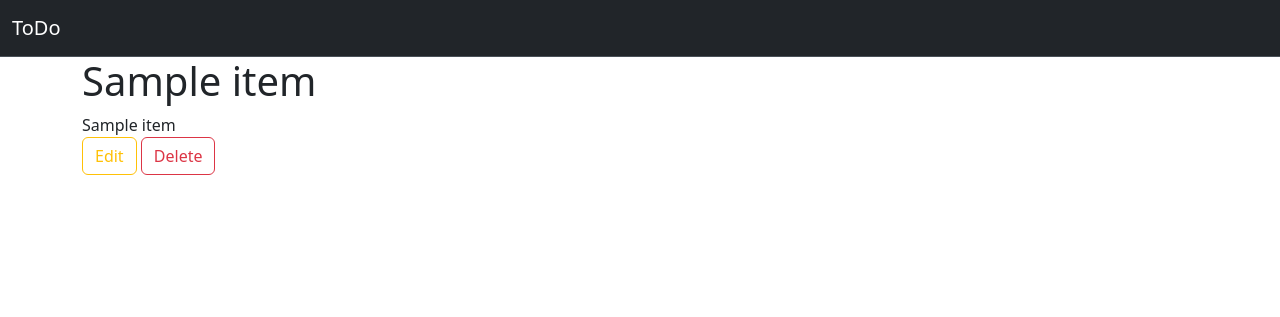
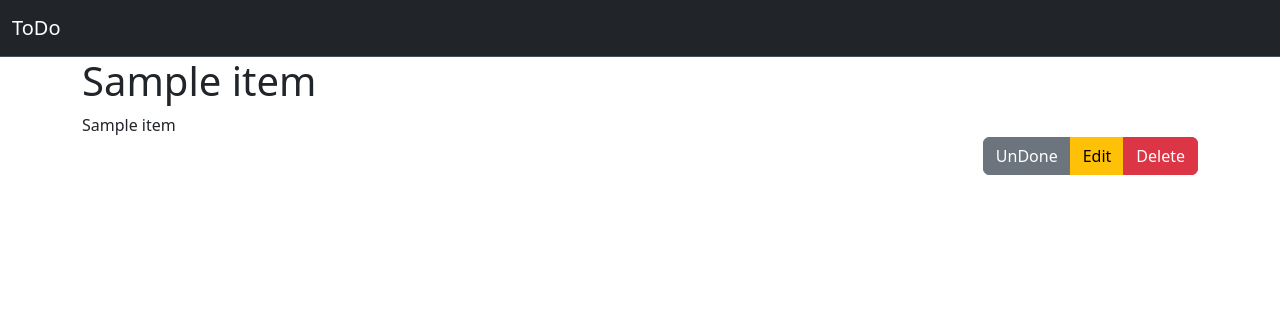
Before and after one commit to NevLax/toDo, a Flask app: template src/templates/todo-item.html in a window 1280 px wide. Shown: the top 317 px of the page. Run offline with Flask 3, Linux system fonts and the light colour scheme; the template is opened without the code that fills it: most values are stand-ins (such as "Sample title", 1, 10 or a date in 2020); some libraries are stand-ins or nearby versions.

Commit message:
add Done status ToDo, and switch this status button on edit page

```diff
--- a/src/app.py
+++ b/src/app.py
@@ -15,7 +15,8 @@ CREATE TABLE IF NOT EXISTS Notes (
 id INTEGER PRIMARY KEY,
 uuid TEXT NOT NULL,
 title TEXT NOT NULL,
-description TEXT
+description TEXT,
+done INTEGET NOT NULL
 )
 ''')
 connection.commit()
@@ -43,7 +44,7 @@ def todo():
 
         with sqlite3.connect('database.db') as notes:
             cursor = notes.cursor()
-            cursor.execute('INSERT INTO Notes (uuid, title, description) VALUES (?, ?, ?)',
+            cursor.execute('INSERT INTO Notes (uuid, title, description, done) VALUES (?, ?, ?, 0)',
                 (uid, title, description)
             )
             notes.commit()
@@ -58,9 +59,9 @@ def get_todo(id):
         cursor.execute('SELECT * FROM Notes WHERE uuid = ?', (str(id),))
 
         data = cursor.fetchone()
-        id, uid, title, description = data
+        id, uid, title, description, done = data
         description = markdown.markdown(description)
-        item = (id, uid, title, description)
+        item = (id, uid, title, description, done)
         return render_template('todo-item.html', item=item)
 
 
@@ -82,7 +83,7 @@ def edit_todo(id):
             cursor.execute('SELECT * FROM Notes WHERE uuid = ?', (str(id),))
 
             data = cursor.fetchone()
-            _, _, title, description = data
+            _, _, title, description, _ = data
             return render_template('todo-edit.html', item=(title, description))
     else:
         with sqlite3.connect('database.db') as notes:
@@ -97,5 +98,21 @@ def edit_todo(id):
         return redirect(url_for('get_todo', id=id))
 
 
+@app.route('/todo/<uuid:id>/done')
+def done_todo(id):
+    with sqlite3.connect('database.db') as notes:
+        cursor = notes.cursor()
+        cursor.execute('SELECT * FROM Notes WHERE uuid = ?', (str(id),))
+
+        _, _, _, _, done = cursor.fetchone()
+        if done:
+            done = 0
+        else:
+            done = 1
+
+        cursor.execute('UPDATE Notes SET done = ? WHERE uuid = ?', (done, str(id),))
+    return redirect(url_for('get_todo', id=id))
+
+
 if __name__ == '__main__':
     app.run()
--- a/src/templates/todo-item.html
+++ b/src/templates/todo-item.html
@@ -4,9 +4,16 @@
 {% if item %}
 	<h1>{{ item[2] }}</h1>
 	{{ item[3] |safe }}
-	<div class="">
-		<a href="./edit" class="btn btn-outline-warning">Edit</a>
-		<a href="./del" class="btn btn-outline-danger">Delete</a>
+	<div class="d-flex">
+		<div class="btn-group ms-auto">
+			{% if item[4] %}
+				<a href="./done" class="btn btn-secondary">UnDone</a>
+			{% else %}
+				<a href="./done" class="btn btn-secondary">Done</a>
+			{% endif %}
+			<a href="./edit" class="btn btn-warning">Edit</a>
+			<a href="./del" class="btn btn-danger">Delete</a>
+		</div>
 	</div>
 {% else %}
 	<h1>Not found ToDo</h1>
```
Also changed, not shown: src/templates/todo.html (+9 -4 lines).
